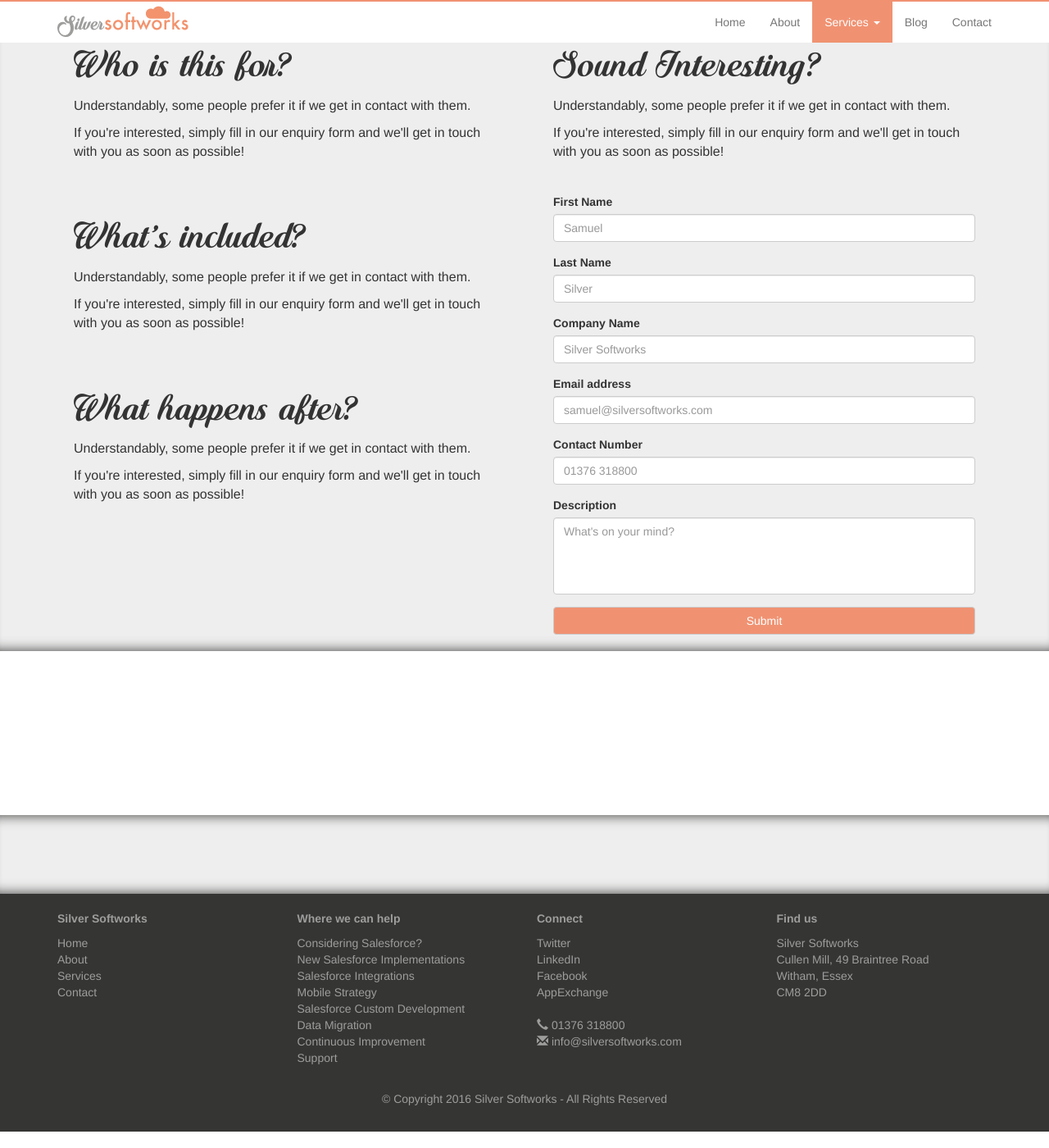
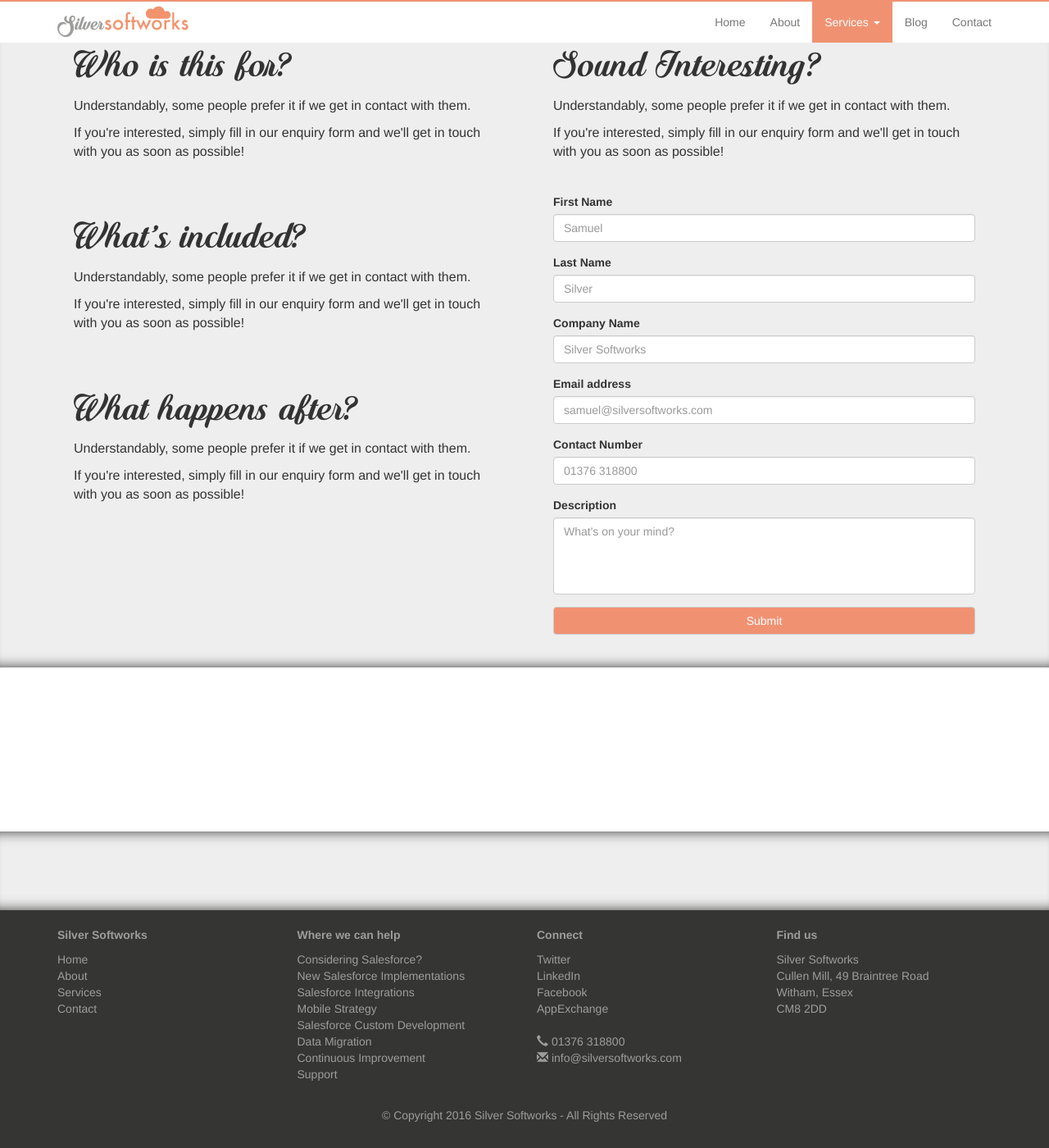
Before and after one commit to ThomasDavidPacker/Silver-Softworks, a Jekyll site: the page built from pardot_quick_start.html, in a window 1280 px wide and 1400 px high, scrolled down 520 px. Shown: the whole window at 82% size. Built offline with Jekyll 4.4.1, drawn with Linux system fonts in a browser that asks for light colours; nearby versions of some CDN libraries.

Commit message:
Mobile Updates
Mobile Updates

```diff
--- a/css/style.css
+++ b/css/style.css
@@ -528,3 +528,9 @@
 }
 
 /* CONTACT */
+
+.c_contact_form
+{
+	padding-bottom: 20px;
+
+}
```
